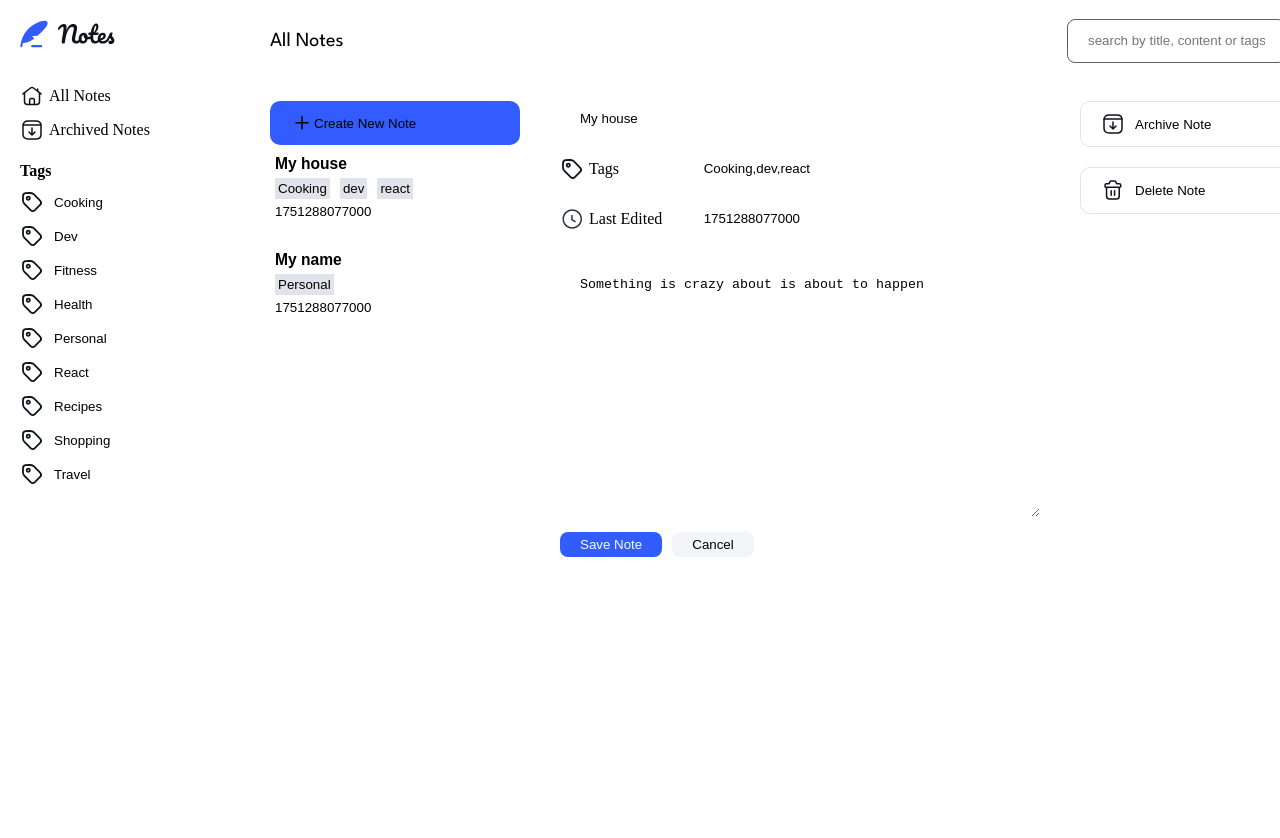
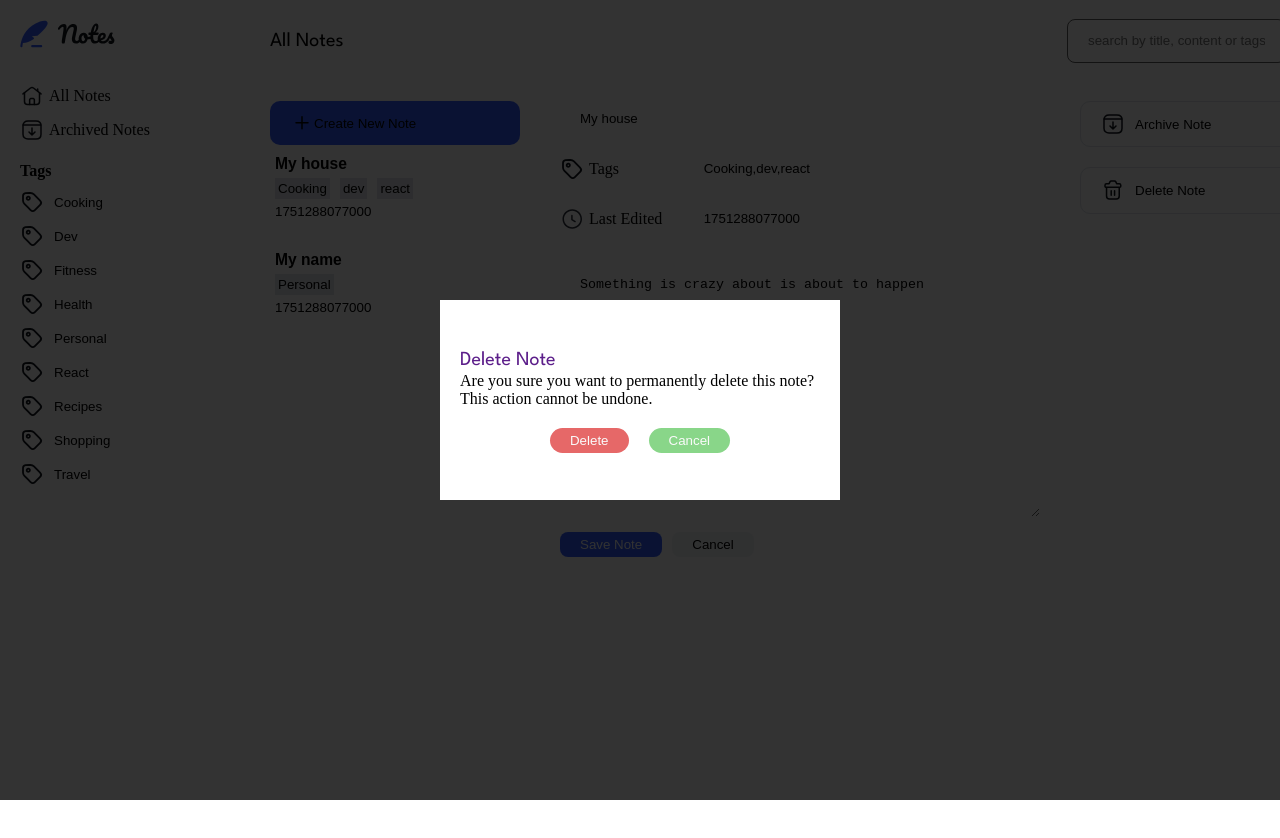
Before and after one commit to Avatar-J/note-taking-webapp, an Angular app: page / in a window 1280 px wide. Shown: the top 838 px of the page. Built offline with nearby package versions, Linux system fonts and the light colour scheme.

Commit message:
implement modal for note deletion

```diff
--- a/src/app/components/modal/modal.component.ts
+++ b/src/app/components/modal/modal.component.ts
@@ -12,17 +12,21 @@ export class ModalComponent {
   @Output()
   closeModal = new EventEmitter();
 
-  @Input()
-  NoteId!: number;
-
   dataService = inject(DataService);
   route = inject(ActivatedRoute);
+  noteId!: number | undefined;
+
+  constructor() {
+    this.dataService.singleNote$.subscribe((data) => (this.noteId = data?.id));
+  }
 
   onCancelDelete() {
     this.closeModal.emit();
   }
   onDeletePost() {
-    this.dataService.deleteNote(this.NoteId);
+    if (this.noteId) {
+      this.dataService.deleteNote(this.noteId);
+    }
     this.closeModal.emit();
   }
 }
--- a/src/app/pages/view-note/view-note.component.html
+++ b/src/app/pages/view-note/view-note.component.html
@@ -11,9 +11,13 @@
             <img src="assets/images/icon-archive.svg" />
             {{archiveText}}</button>
 
-        <button (click)="onDelete()">
+        <button (click)="toggleModal()">
             <img src="assets/images/icon-delete.svg" />
             Delete Note</button>
     </div>
 </div>
 }
+
+@if(isModalActive){
+<app-modal (closeModal)="toggleModal()" />
+}
--- a/src/app/pages/view-note/view-note.component.ts
+++ b/src/app/pages/view-note/view-note.component.ts
@@ -3,9 +3,10 @@ import { FormComponent } from '../../components/form/form.component';
 import { DataService } from '../../services/data.service';
 import { Note } from '../../models/note';
 import { CommonModule } from '@angular/common';
+import { ModalComponent } from '../../components/modal/modal.component';
 @Component({
   selector: 'app-view-note',
-  imports: [FormComponent, CommonModule],
+  imports: [FormComponent, CommonModule, ModalComponent],
   templateUrl: './view-note.component.html',
   styleUrl: './view-note.component.scss',
 })
@@ -14,6 +15,7 @@ export class ViewNoteComponent {
   dataService = inject(DataService);
   selectedNote!: Note | null;
   archiveText: string = 'Archive Note';
+  isModalActive: boolean = true;
 
   constructor() {
     this.dataService.notes$.subscribe((data) => {
@@ -41,9 +43,7 @@ export class ViewNoteComponent {
     }
   }
 
-  onDelete() {
-    if (this.selectedNote) {
-      this.dataService.deleteNote(this.selectedNote.id);
-    }
+  toggleModal() {
+    this.isModalActive = !this.isModalActive;
   }
 }
```
